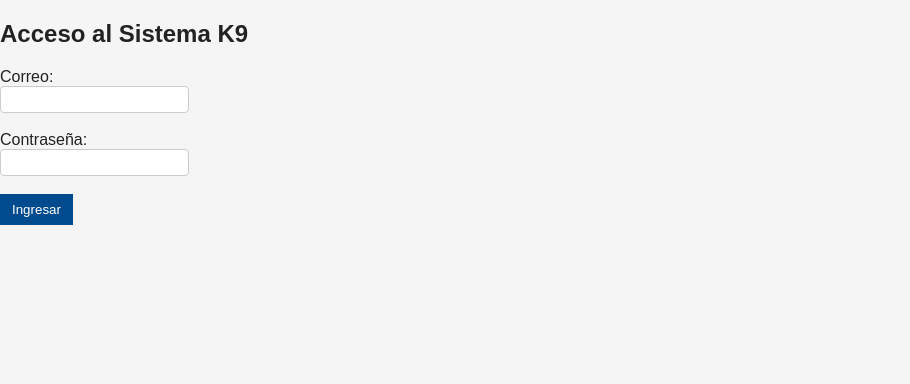
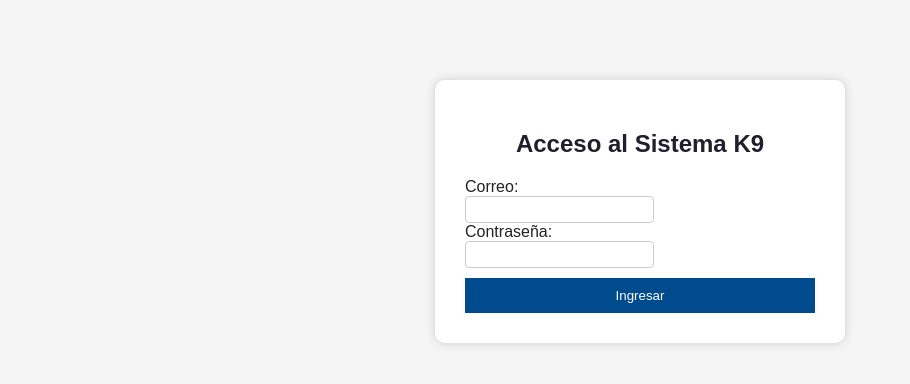
Before and after one commit to luismolinaboni22-art/control_acceso_k9., a Flask app: page /login in a window 1280 px wide. Shown: the top 384 px of the page, without its empty margins (0-910 px from the left). Run offline with Flask 3, Linux system fonts and the light colour scheme.

Commit message:
Update login.html

```diff
--- a/k9_app/templates/login.html
+++ b/k9_app/templates/login.html
@@ -2,14 +2,14 @@
 <html>
 <head>
     <title>Login - K9</title>
-
-    <!-- CARGA EL CSS DE STATIC -->
     <link rel="stylesheet" href="{{ url_for('static', filename='style.css') }}">
 </head>
+
 <body>
 
-    <div class="login-container">
-        <h2>Acceso al Sistema K9</h2>
+<div class="container" style="max-width: 350px; margin: 80px auto; background: white; padding: 30px; border-radius: 10px; box-shadow: 0px 0px 10px #cccccc;">
+
+    <h2 style="text-align:center; color: var(--color-primary-bg);">Acceso al Sistema K9</h2>
 
     {% if error %}
     <p class="error">{{ error }}</p>
@@ -17,13 +17,14 @@
 
     <form method="POST">
         <label>Correo:</label><br>
-            <input type="email" name="email" required><br><br>
+        <input class="form-control" type="email" name="email" required><br>
 
         <label>Contraseña:</label><br>
-            <input type="password" name="password" required><br><br>
+        <input class="form-control" type="password" name="password" required><br>
 
-            <button type="submit">Ingresar</button>
+        <button type="submit" style="width:100%; padding:10px; margin-top:10px;">Ingresar</button>
     </form>
+
 </div>
 
 </body>
```
Lines whose indentation alone changed are shown as unchanged.
